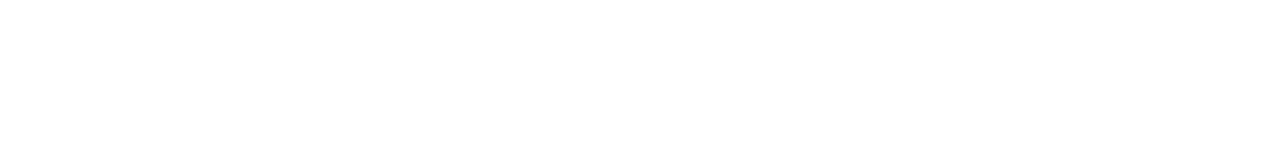
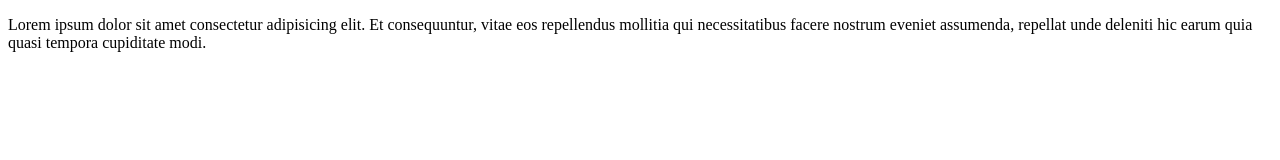
Before and after one commit to ShaheerKhawajikzai/LocalRepo, a plain HTML site: page index.html in a window 1280 px wide. Drawn offline with Linux system fonts and the light colour scheme.

```diff
--- a/index.html
+++ b/index.html
@@ -1,11 +1,16 @@
 <!DOCTYPE html>
 <html lang="en">
-<head>
-    <meta charset="UTF-8">
-    <meta name="viewport" content="width=device-width, initial-scale=1.0">
+  <head>
+    <meta charset="UTF-8" />
+    <meta name="viewport" content="width=device-width, initial-scale=1.0" />
     <title>Document</title>
-</head>
-<body>
-
-</body>
+  </head>
+  <body>
+    <p>
+      Lorem ipsum dolor sit amet consectetur adipisicing elit. Et consequuntur,
+      vitae eos repellendus mollitia qui necessitatibus facere nostrum eveniet
+      assumenda, repellat unde deleniti hic earum quia quasi tempora cupiditate
+      modi.
+    </p>
+  </body>
 </html>
```
Also changed, not shown: 1 other file.
